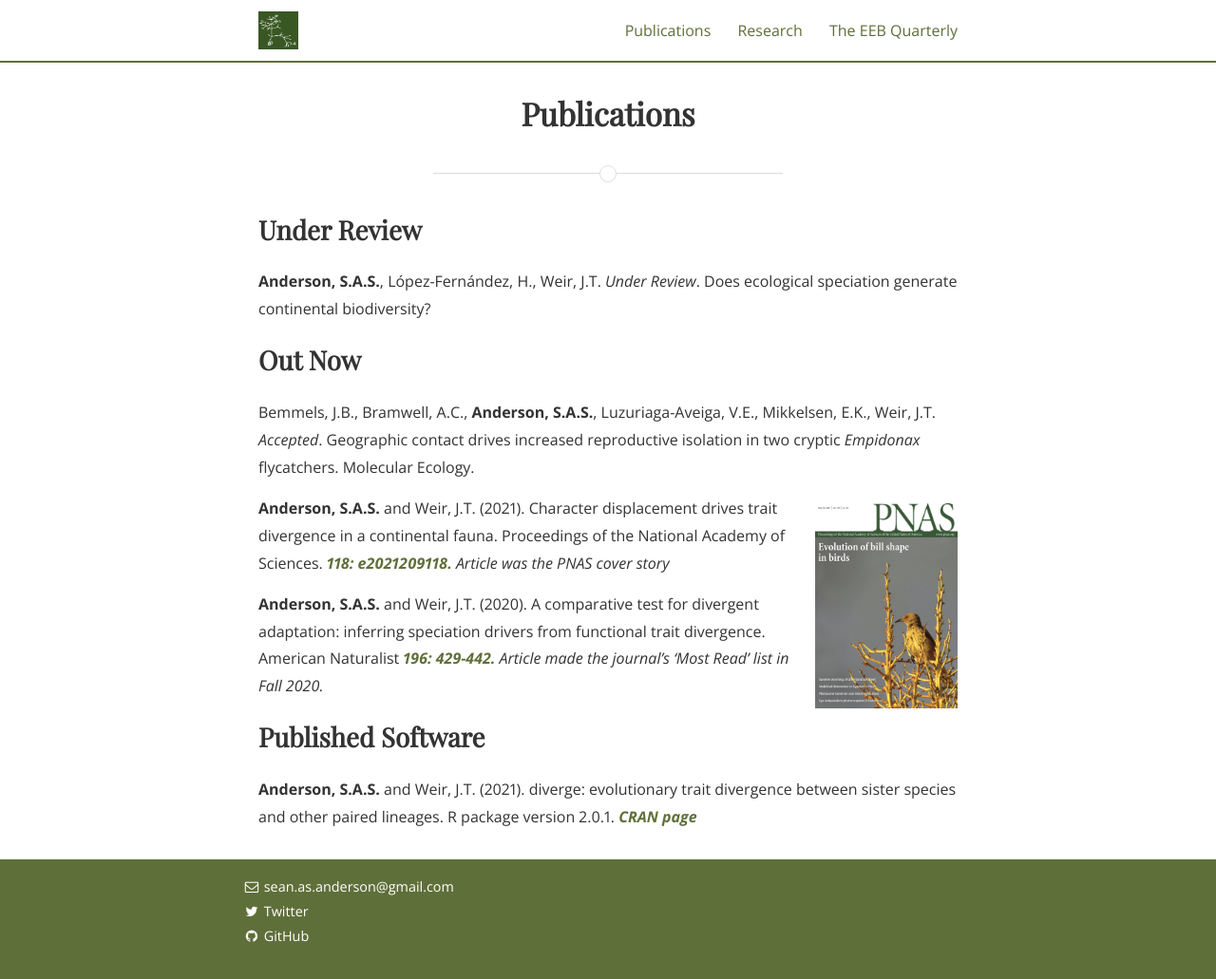
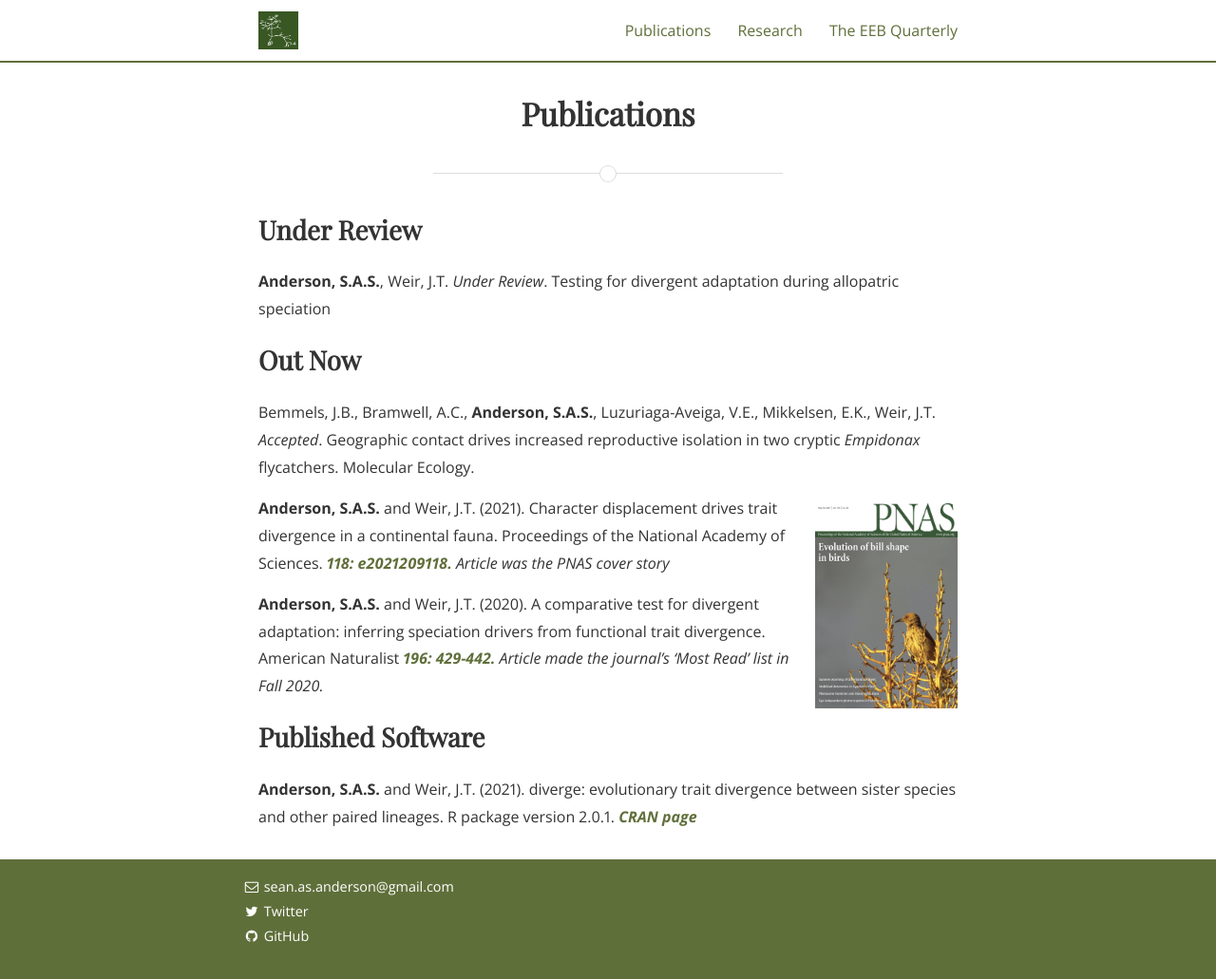
Before and after one commit to SeanASAnderson/SeanASAnderson.github.io, a Jekyll site: the page built from publications2.md, in a window 1280 px wide and 1031 px high. Shown: the whole window at 95% size. Built offline with Jekyll 4.4.1, drawn with Linux system fonts in a browser that asks for light colours; nearby versions of some CDN libraries; some web fonts are replaced.

Commit message:
change in publication name

```diff
--- a/publications2.md
+++ b/publications2.md
@@ -13,7 +13,7 @@
 <body>
 <h2>Under Review</h2>
 
-<p><b>Anderson, S.A.S.</b>, L&oacute;pez-Fern&aacute;ndez, H., Weir, J.T. <i>Under Review</i>. Does ecological speciation generate continental biodiversity?</p>
+<p><b>Anderson, S.A.S.</b>, Weir, J.T. <i>Under Review</i>. Testing for divergent adaptation during allopatric speciation </p>
 
 <h2>Out Now</h2>
 
```
